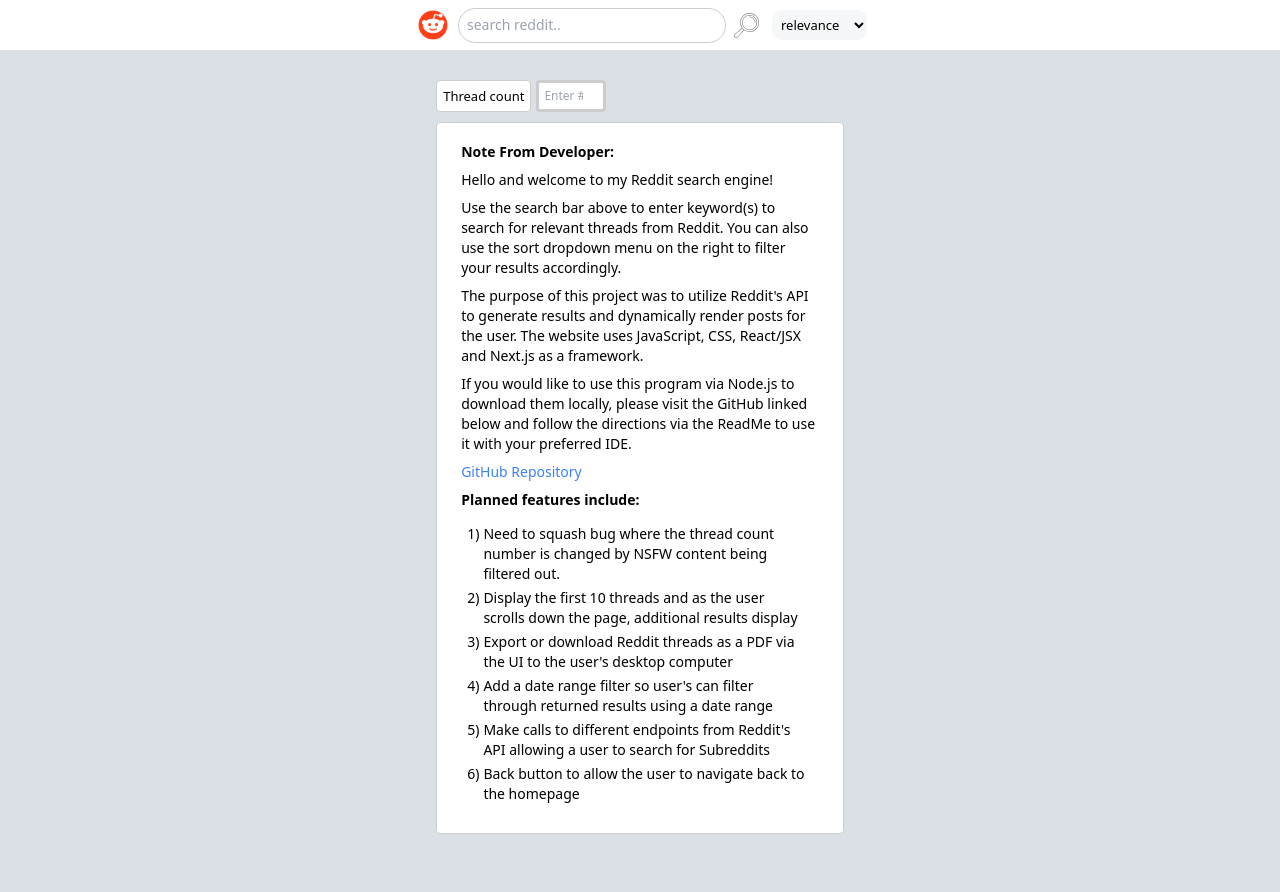
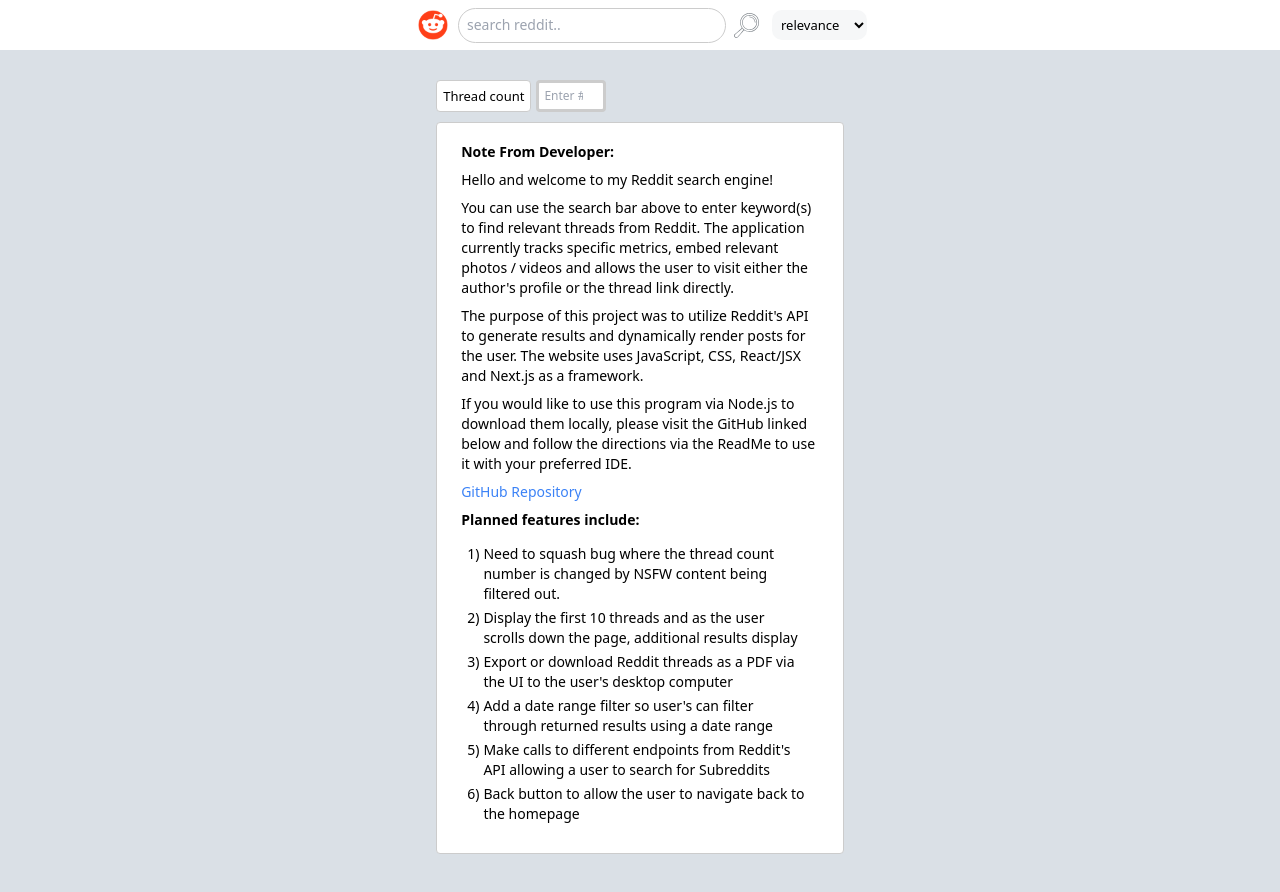
Before and after one commit to izzy1090/searching-reddit, a Next.js app: page / in a window 1280 px wide. Built offline with nearby package versions, Linux system fonts and the light colour scheme.

Commit message:
Added logic to catch embedded youtube videos

```diff
--- a/pages/IntroMessagePage.js
+++ b/pages/IntroMessagePage.js
@@ -12,8 +12,9 @@ function IntroMessagePage({threads, loading}) {
                 Hello and welcome to my Reddit search engine!
             </p>
             <p className="p-1">
-                Use the search bar above to enter keyword(s) to search for relevant threads from Reddit.
-                You can also use the sort dropdown menu on the right to filter your results accordingly.
+                You can use the search bar above to enter keyword(s) to find relevant threads from Reddit. The application
+                currently tracks specific metrics, embed relevant photos / videos and allows the user to visit either
+                the author's profile or the thread link directly.
             </p>
             <p className="p-1">
                 The purpose of this project was to utilize Reddit's API to generate results
--- a/pages/components/PostBody.js
+++ b/pages/components/PostBody.js
@@ -6,11 +6,14 @@ function ThreadBody( {data, id, media, nsfw} ){
         let content;
         let renderedMedia;
         const checkPngJpg = media.includes('.jpg') || media.includes('.png');
-        const checkYoutube = media.includes('youtube.com');
-        if (checkYoutube){
+        const checkPrimaryYouTube = media.includes('youtube.com');
+        const checkSecondaryYouTube = media.includes('youtu.be')
+        if (checkPrimaryYouTube){
             media = media.slice(32);
         }
-
+        if (checkSecondaryYouTube){
+            media = media.slice(17)
+        }
         if (checkPngJpg && nsfw){
             renderedMedia = <>
                 <div className="inline-flex p-1 mb-2 border-1 border-solid border-reddit-border-orange">
@@ -30,7 +33,7 @@ function ThreadBody( {data, id, media, nsfw} ){
                     </a>
                 </div>
             </>
-        } else if (checkYoutube) {
+        } else if (checkPrimaryYouTube || checkSecondaryYouTube) {
             renderedMedia = <>
                 <div className="flex justify-center items-center">
                     <iframe
@@ -39,14 +42,15 @@ function ThreadBody( {data, id, media, nsfw} ){
                         src={`https://www.youtube.com/embed/${media}`}
                         title="YouTube video player"
                         allowFullScreen
+                        // Each of these allow certain features from YouTube to improve the user experience
                         allow="accelerometer; autoplay; clipboard-write; encrypted-media; gyroscope; picture-in-picture"
                     />
                 </div>
-
             </>
-        } else {
+        }
+        else {
             renderedMedia = <>
-                <div className="mt-2 text-slate-800">Leave Reddit...</div>
+                <div className="mt-2 text-slate-800">Leave the app...</div>
                 <a target="_blank" rel="noreferrer" href={media}>
                     <div className="overflow-auto text-user-link-color hover:underline">
                         {media}
```
